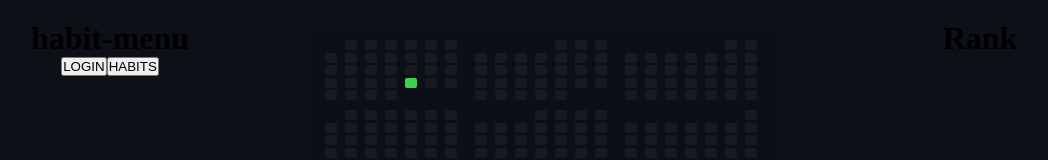
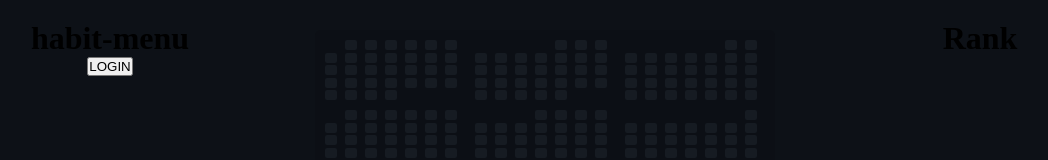
Before and after one commit to LucasOliveira332/league-of-habits, a React (Vite) app in the folder Client/LeagueOfHabits.Client/: page / in a window 1280 px wide. Shown: the top 160 px of the page, without its empty margins (95-1143 px from the left). Built offline with nearby package versions, Linux system fonts and the light colour scheme.

Commit message:
add: check the usual days and mark them on the calendar

```diff
--- a/Client/LeagueOfHabits.Client/src/App.tsx
+++ b/Client/LeagueOfHabits.Client/src/App.tsx
@@ -19,7 +19,6 @@ function App() {
         <div className="habit-menu">
           <h1>habit-menu</h1>
           <button onClick={() => userRepository.login(user)}>LOGIN</button>
-          <button onClick={() => habitRepository.getHabits()}>HABITS</button>
         </div>
         <div>
           <RenderHeatMap />
--- a/Client/LeagueOfHabits.Client/src/Components/HeatMap/HeatMap.tsx
+++ b/Client/LeagueOfHabits.Client/src/Components/HeatMap/HeatMap.tsx
@@ -1,16 +1,37 @@
+import { useEffect, useState } from 'react';
+import HabitRepository from '../../repositories/HabitRepository';
 import './HeatMap.css';
 function MonthCheckBox({ monthNumber }: { monthNumber: number }) {
+  const [checkedDays, setCheckedDays] = useState(null);
+
   const formatDatePtBr = new Intl.DateTimeFormat('pt-BR', {
     weekday: 'short',
     year: 'numeric',
     month: 'long',
     day: 'numeric',
   });
+  const habitRepository = new HabitRepository()
+  useEffect(() => {
+    const fetchData = async () => {
+      setCheckedDays(await habitRepository.getCheckedDays());
+    }
+  fetchData();
+  }, []);
 
-  const apiDate = new Date('2024-01-25T00:00:00');
+  const verifyIfDayIsChecked =  (timeInMilesseconds) => {
+    if(checkedDays){
+      const isCheckd = checkedDays.includes(timeInMilesseconds)
+      return isCheckd ? 'box isCheck' : 'box'
+    }
+    return 'box'
+  }
+
+
 
   const week = Array.from({ length: 35 }, (_, index) => index + 1);
   const date = new Date(2024, monthNumber);
+
+  // console.log(date)
 
   const firstDayOfTheWeek = date.getDay();
   const finalDate =
@@ -28,7 +49,7 @@ function MonthCheckBox({ monthNumber }: { monthNumber: number }) {
               key={index}
               title={formatDate}
               className={
-                apiDate.getTime() == date.getTime() ? 'box isCheck' : 'box'
+                verifyIfDayIsChecked(date.getTime())
               }
             ></span>
           );
--- a/Client/LeagueOfHabits.Client/src/repositories/HabitRepository.tsx
+++ b/Client/LeagueOfHabits.Client/src/repositories/HabitRepository.tsx
@@ -3,14 +3,10 @@ import FetchHttpService from '../Services/FetchHttpService';
 import LocalStorageService from '../Services/LocalStorageService';
 import tokenResponseDTO from '../response/tokenReponseDTO';
 
-class HabitRepository {
-  async getHabits() {
-
+export default class HabitRepository {
+  async getCheckedDays() {
     const token: tokenResponseDTO = LocalStorageService.getItem<tokenResponseDTO>('Bearer')
 
-    console.log(token.tokenType + ' ' + token.accessToken)
-
-    console.log(token)
     const method = 'GET';
     const header = { 'Content-Type': 'application/json',
                      'Authorization': token.tokenType + ' ' + token.accessToken};
@@ -26,7 +22,9 @@ class HabitRepository {
       if(!response){
         console.log('Get habits failed. No response received.')
       }else{
-        console.log(response)
+        const daysOfWeek: Date[]= response[0].completeDaysDate.map(date => new Date(date).getTime())
+
+        return daysOfWeek
       }
     }catch(error){
       console.log("An error ocorred during get habits")
```
Also changed, not shown: 1 other file (tests, documents, lock files or other folders).
